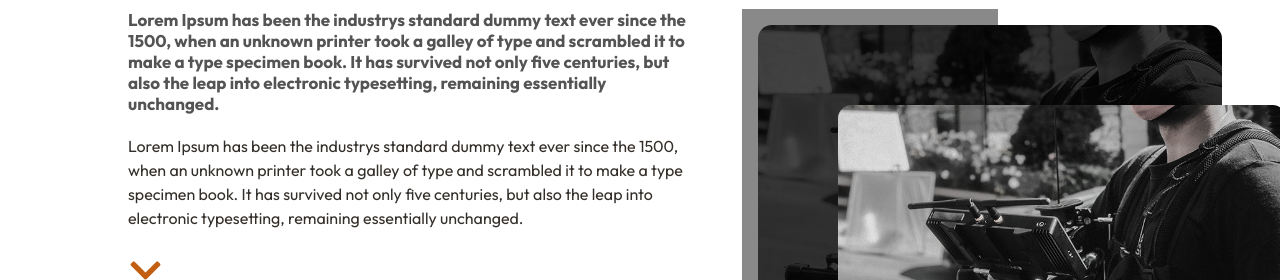
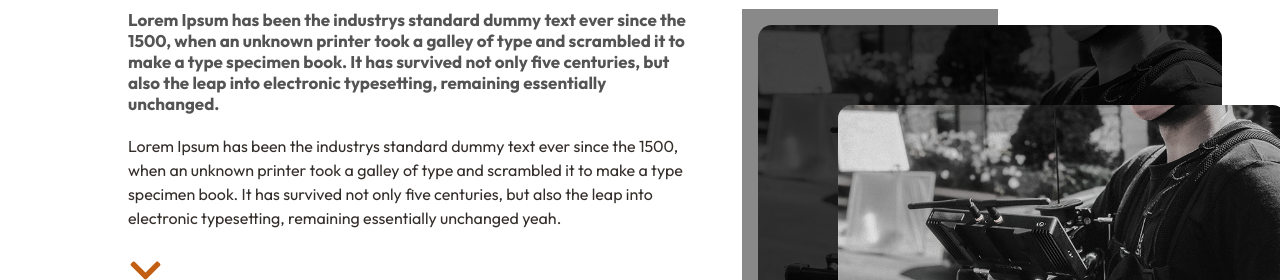
Before and after one commit to GABE400/gravity-media, a React (Create React App) app: page / in a window 1280 px wide. Shown: the part 940-1220 px from the top of the page. Built offline with nearby package versions, Linux system fonts and the light colour scheme.

Commit message:
small change

```diff
--- a/src/components/AboutUs/AboutUs.jsx
+++ b/src/components/AboutUs/AboutUs.jsx
@@ -32,7 +32,7 @@ const AboutUs = () => {
               the 1500, when an unknown printer took a galley of type and
               scrambled it to make a type specimen book. It has survived not
               only five centuries, but also the leap into electronic
-              typesetting, remaining essentially unchanged.
+              typesetting, remaining essentially unchanged yeah.
             </p>
             <div>
               <Link
```
